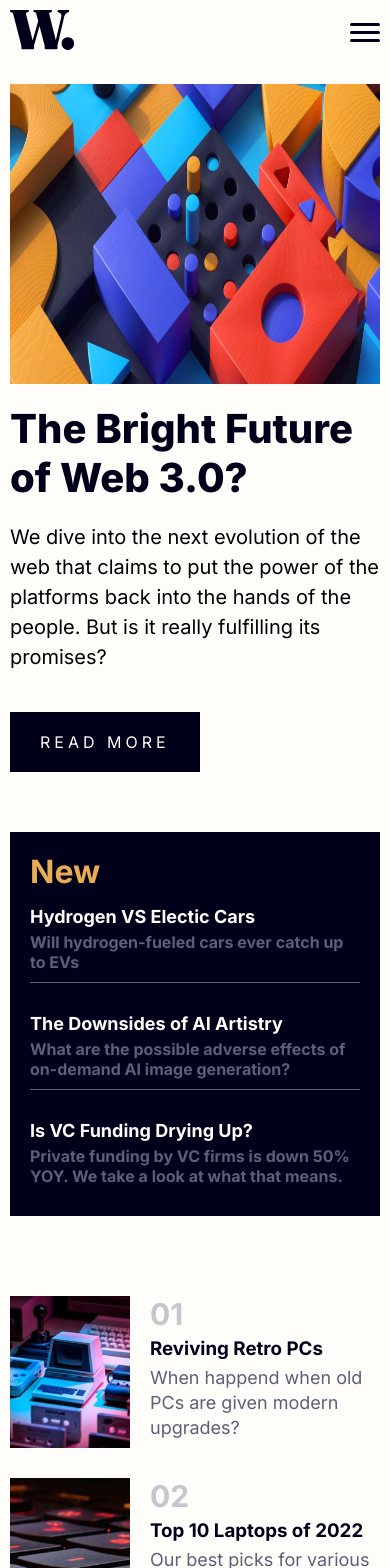
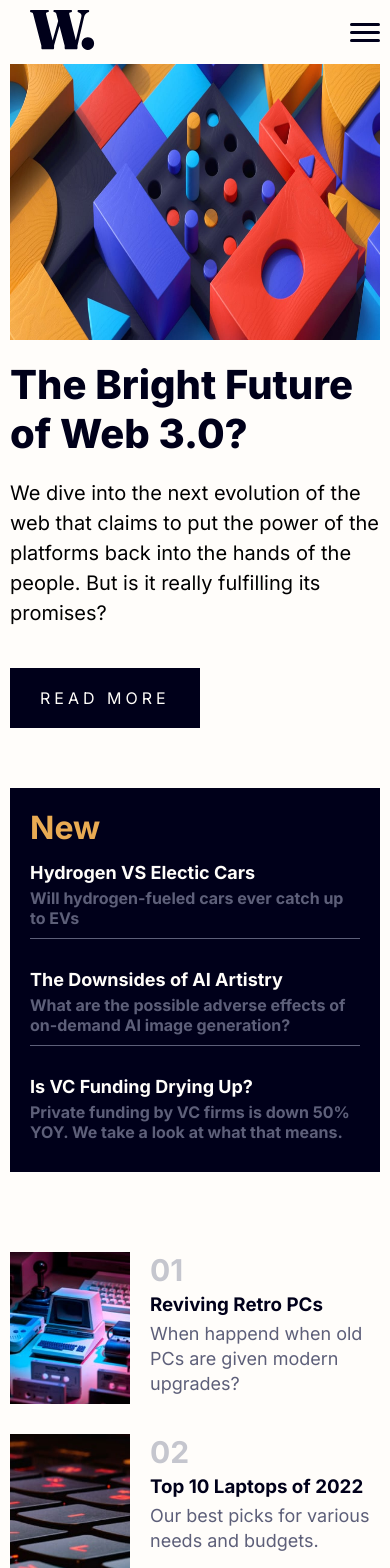
Before and after one commit to ashmakov-merdan/news-homepage, a React (Vite) app: page / in a window 390 px wide. Shown: the top 1568 px of the page. Built offline with nearby package versions, Linux system fonts and the light colour scheme.

Commit message:
news-homepage

```diff
--- a/index.html
+++ b/index.html
@@ -1,5 +1,5 @@
 <!DOCTYPE html>
-<html lang="en">
+<html>
   <head>
     <meta charset="UTF-8" />
     <link rel="icon" type="image/*" href="/favicon.png" />
--- a/src/assets/css/main.css
+++ b/src/assets/css/main.css
@@ -129,7 +129,7 @@ header {
     height: 100%;
 }
 
-aside {
+.aside {
     padding: 20px;
     flex-shrink: 0;
     align-self: stretch;
@@ -225,6 +225,13 @@ aside {
 }
 
 @media screen and (max-width: 560px) {
+    nav {
+        padding: 10px 20px;
+        position: fixed;
+        top: 0;
+        width: 100%;
+        background-color: var(--offWhite);
+    }
     .burger {
         display: flex;
     }
@@ -277,10 +284,9 @@ aside {
         width: fit-content;
     }
 
-    aside {
+    .aside {
         width: 100%;
     }
-
 
     .top-news {
         flex-direction: column;
--- a/src/components/News.jsx
+++ b/src/components/News.jsx
@@ -7,7 +7,7 @@ export default function News() {
     const [ news, setNews ] = useState(newArticles);
 
     return (
-        <aside>
+        <div className={"aside"}>
             <h1 className={"news-heading"}>New</h1>
             <div className={"news-list"}>
                 {
@@ -22,6 +22,6 @@ export default function News() {
                     })
                 }
             </div>
-        </aside>
+        </div>
     )
 }
```
